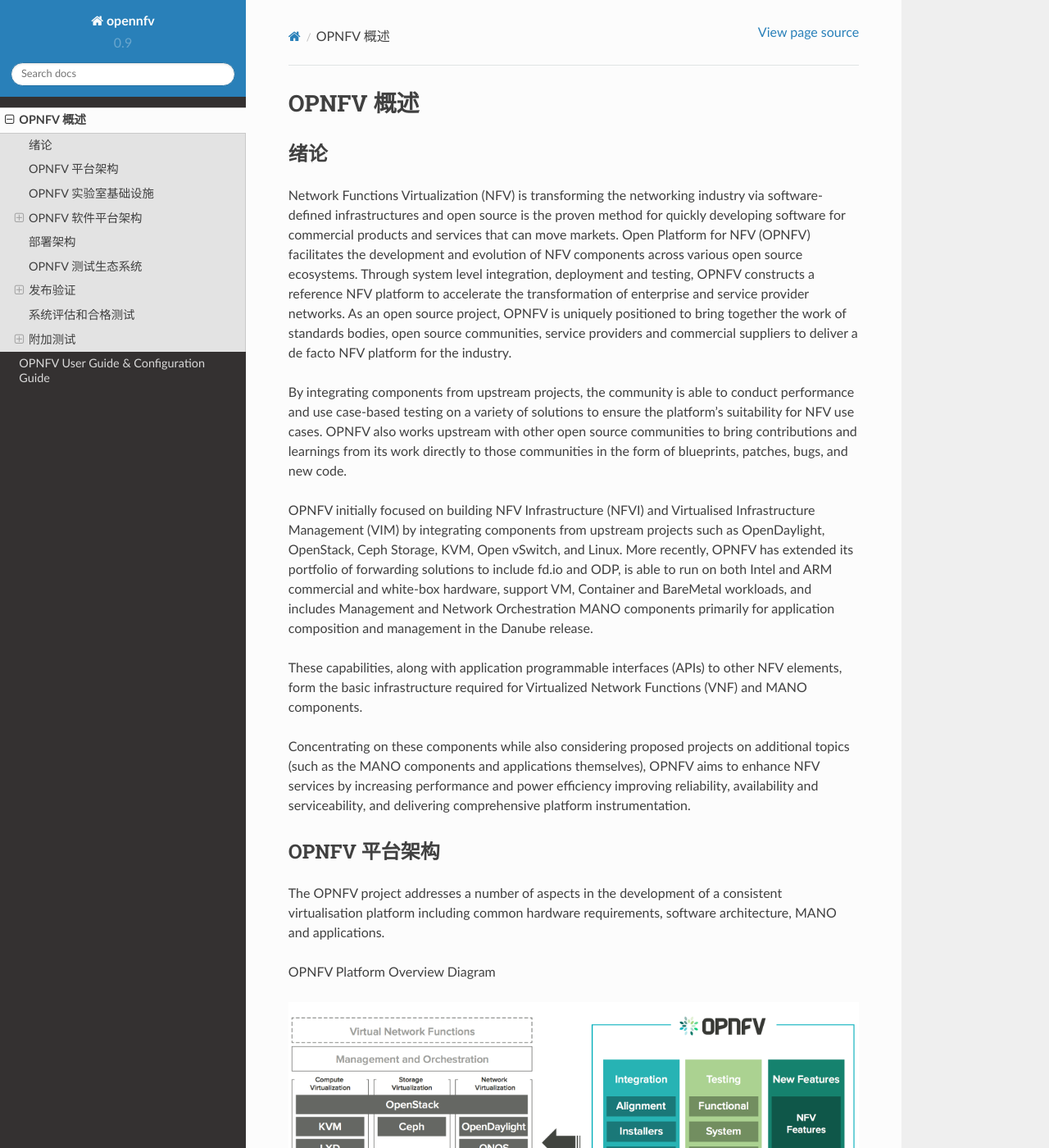
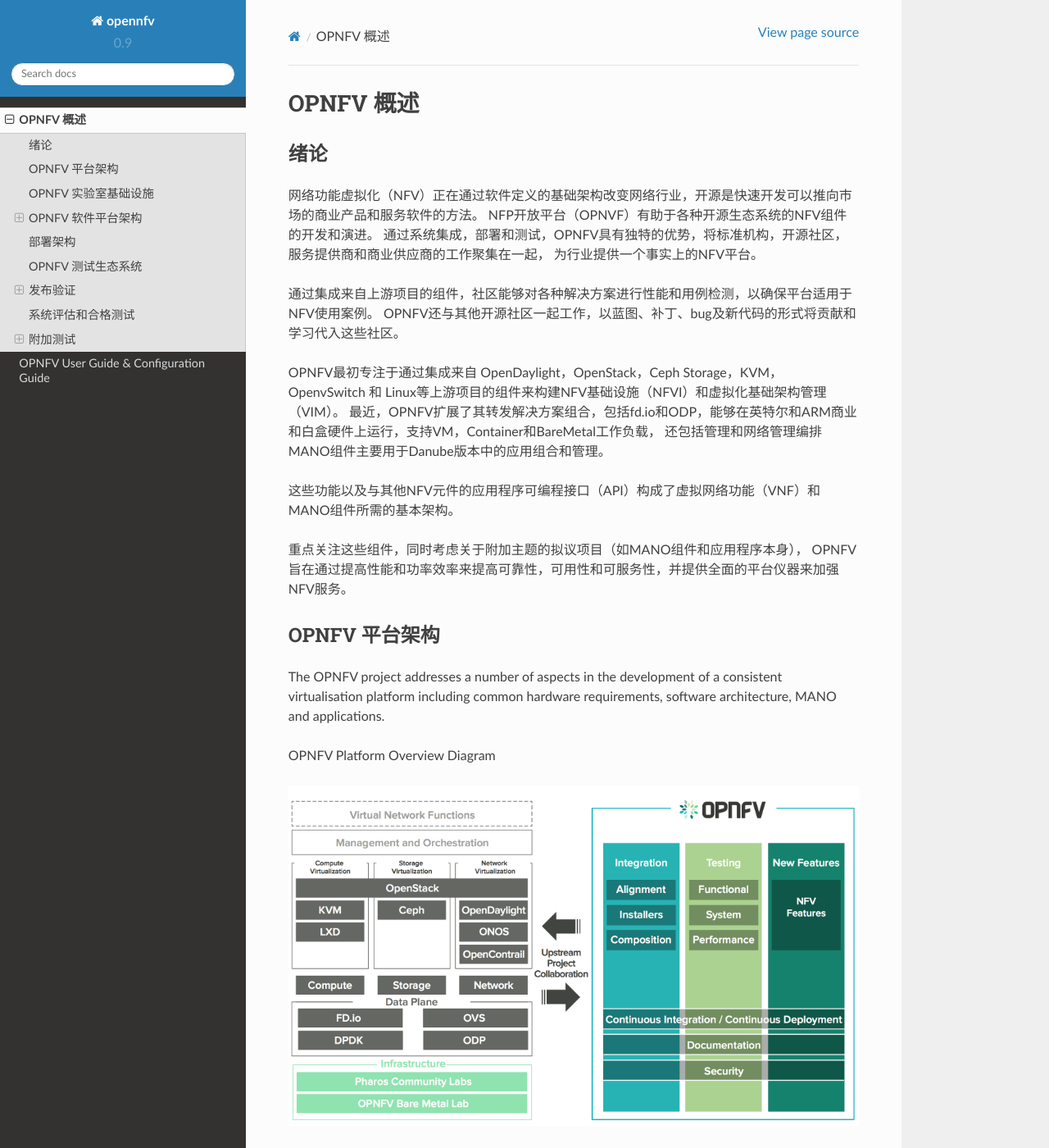
Before and after one commit to lockless/opnfv, a Sphinx documentation site: the page built from source/release/overview.rst, in a window 1280 px wide and 1400 px high. Shown: the whole window at 82% size. Built offline with Sphinx 7.4.7 and the Read the Docs theme 2.0.0, drawn with Linux system fonts in a browser that asks for light colours.

Commit message:
overview开始翻译

```diff
--- a/source/release/overview.rst
+++ b/source/release/overview.rst
@@ -11,39 +11,22 @@
 绪论
 =====
 
-Network Functions Virtualization (NFV) is transforming the networking industry via
-software-defined infrastructures and open source is the proven method for quickly developing
-software for commercial products and services that can move markets.
-Open Platform for NFV (OPNFV) facilitates the development and evolution of NFV
-components across various open source ecosystems. Through system level integration,
-deployment and testing, OPNFV constructs a reference NFV platform to accelerate the
-transformation of enterprise and service provider networks.
-As an open source project, OPNFV is uniquely positioned to bring together the work
-of standards bodies, open source communities, service providers and commercial suppliers to deliver
-a de facto NFV platform for the industry.
+网络功能虚拟化（NFV）正在通过软件定义的基础架构改变网络行业，开源是快速开发可以推向市场的商业产品和服务软件的方法。
+NFP开放平台（OPNVF）有助于各种开源生态系统的NFV组件的开发和演进。
+通过系统集成，部署和测试，OPNFV具有独特的优势，将标准机构，开源社区，服务提供商和商业供应商的工作聚集在一起，
+为行业提供一个事实上的NFV平台。
 
-By integrating components from upstream projects, the community is able to conduct performance
-and use case-based testing on a variety of solutions to ensure the platform’s suitability for
-NFV use cases. OPNFV also works upstream with other open source communities to bring contributions
-and learnings from its work directly to those communities in the form of blueprints, patches, bugs,
-and new code.
+通过集成来自上游项目的组件，社区能够对各种解决方案进行性能和用例检测，以确保平台适用于NFV使用案例。
+OPNFV还与其他开源社区一起工作，以蓝图、补丁、bug及新代码的形式将贡献和学习代入这些社区。
 
-OPNFV initially focused on building NFV Infrastructure (NFVI) and Virtualised Infrastructure
-Management (VIM) by integrating components from upstream projects such as OpenDaylight,
-OpenStack, Ceph Storage, KVM, Open vSwitch, and Linux.
-More recently, OPNFV has extended its portfolio of forwarding solutions to include fd.io and ODP,
-is able to run on both Intel and ARM commercial and white-box hardware, support VM, Container and
-BareMetal workloads, and includes Management and Network Orchestration MANO components primarily
-for application composition and management in the Danube release.
+OPNFV最初专注于通过集成来自 OpenDaylight，OpenStack，Ceph Storage，KVM，OpenvSwitch 和 Linux等上游项目的组件来构建NFV基础设施（NFVI）和虚拟化基础架构管理（VIM）。
+最近，OPNFV扩展了其转发解决方案组合，包括fd.io和ODP，能够在英特尔和ARM商业和白盒硬件上运行，支持VM，Container和BareMetal工作负载，
+还包括管理和网络管理编排MANO组件主要用于Danube版本中的应用组合和管理。
 
-These capabilities, along with application programmable interfaces (APIs) to other NFV
-elements, form the basic infrastructure required for Virtualized Network Functions (VNF)
-and MANO components.
+这些功能以及与其他NFV元件的应用程序可编程接口（API）构成了虚拟网络功能（VNF）和MANO组件所需的基本架构。
 
-Concentrating on these components while also considering proposed projects on additional
-topics (such as the MANO components and applications themselves), OPNFV aims to enhance
-NFV services by increasing performance and power efficiency improving reliability,
-availability and serviceability, and delivering comprehensive platform instrumentation.
+重点关注这些组件，同时考虑关于附加主题的拟议项目（如MANO组件和应用程序本身），
+OPNFV旨在通过提高性能和功率效率来提高可靠性，可用性和可服务性，并提供全面的平台仪器来加强NFV服务。
 
 
 OPNFV 平台架构
```
Also changed, not shown: source/release/overview.txt (renamed from source/release/overview.rst.txt).
